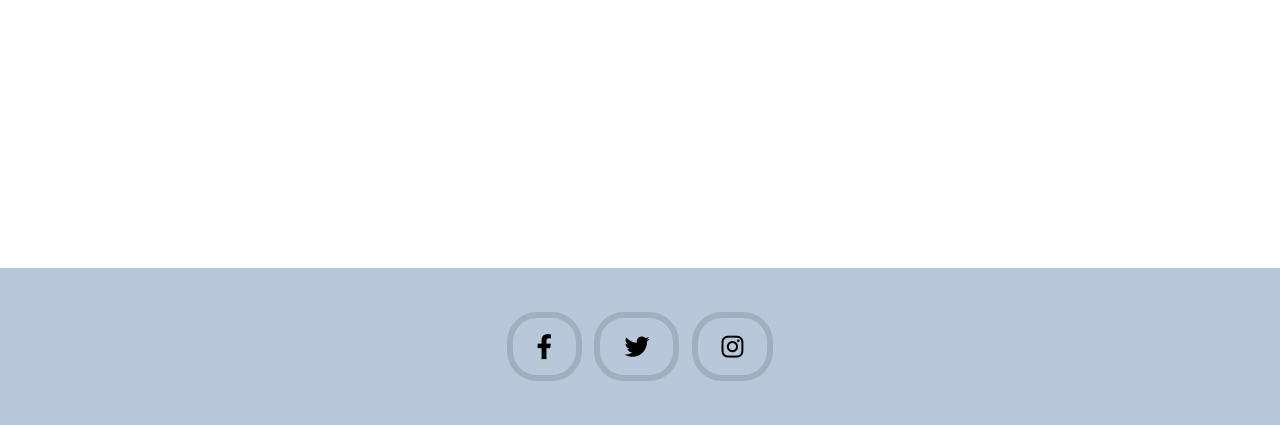
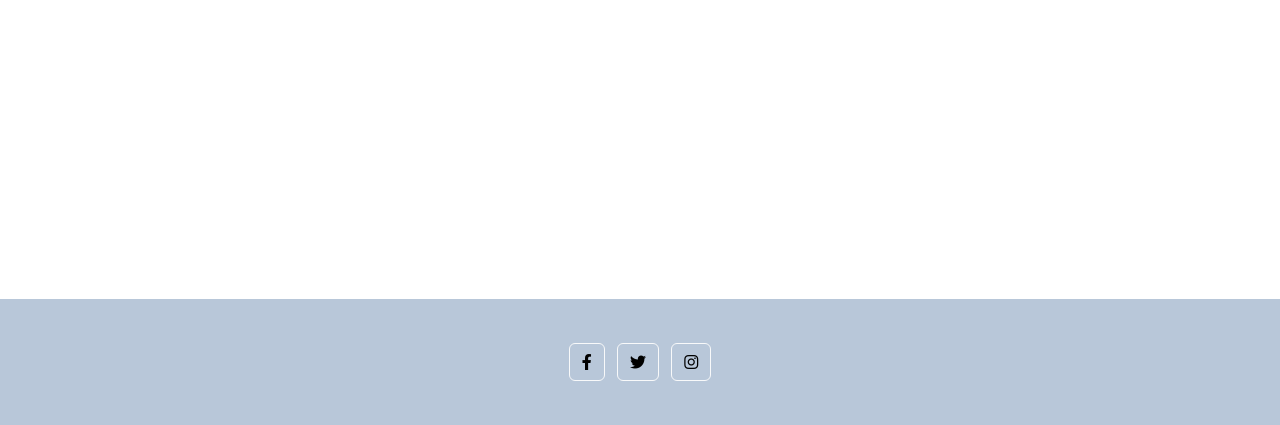
Before and after one commit to brrrrb/Group-14---Final, a Flask app: page /all_posts in a window 1280 px wide. Shown: the part 375-800 px from the top of the page. Run offline with Flask 3, Linux system fonts and the light colour scheme; some libraries are stand-ins or nearby versions.

Commit message:
Changed button style

```diff
--- a/static/css/styles.css
+++ b/static/css/styles.css
@@ -192,19 +192,6 @@
     cursor: pointer;
   }
 
-
-
-  .btn {
-    border-radius: 30px;
-    padding: 10px 24px;
-    font-size: 25px;
-    line-height: 1.5;
-    border: 6px solid rgba(0, 0, 0, 0.125);
-    margin-bottom: 1rem;
-
-  }
-
-
   #googleSignIn {
     background-color: #fff;
     color: #000;
```
